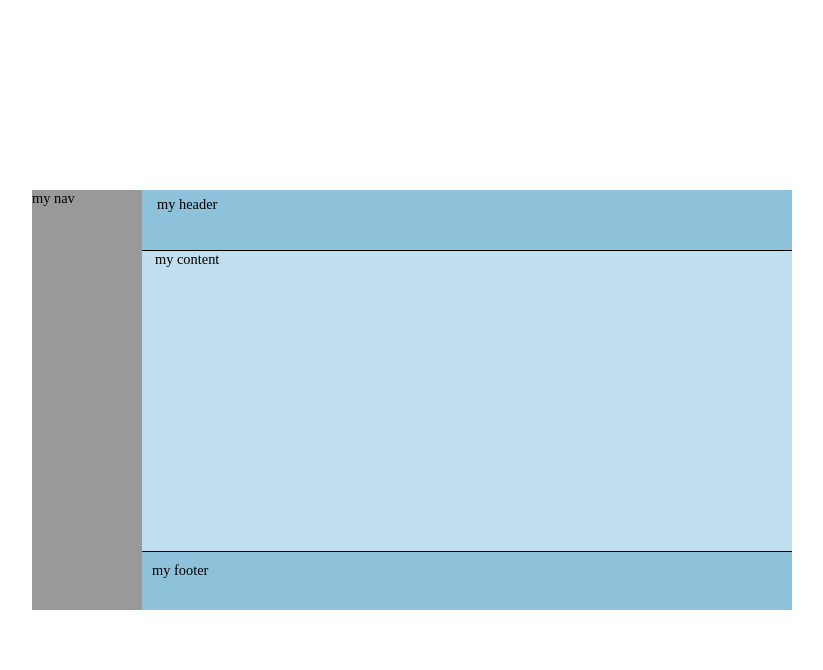
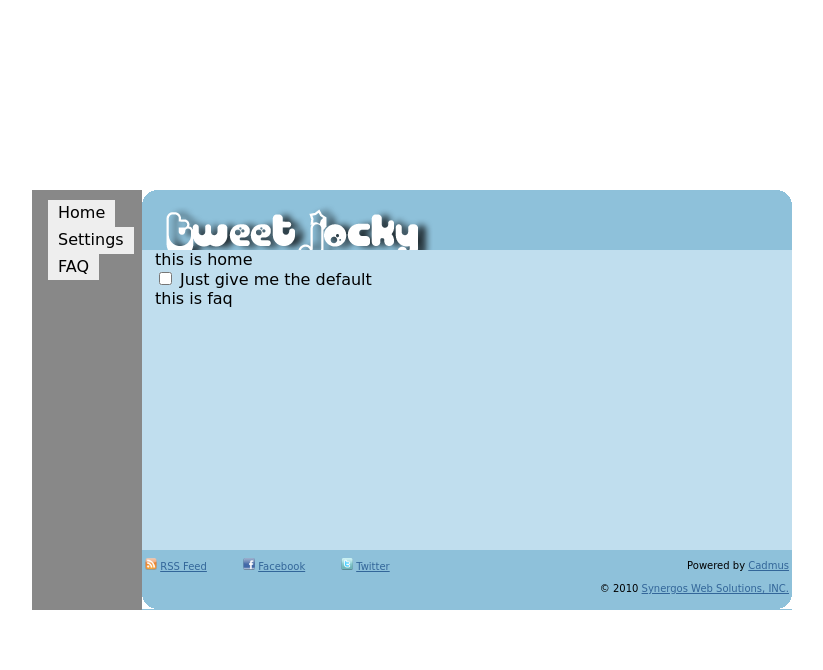
Before and after one commit to dc85/TweetJocky, a PHP site: page /layout.html in a window 1280 px wide. Shown: the top 670 px of the page, without its empty margins (228-1051 px from the left). Run offline with PHP 8.4, Linux system fonts and the light colour scheme; some libraries are stand-ins or nearby versions.

Commit message:
layout+css

```diff
--- a/css/style.css
+++ b/css/style.css
@@ -4,7 +4,7 @@
 		border:0;			/* This removes the border around the viewport in old versions of IE */
 		width:100%;
 		background:#fff;
-		font-size:90%;
+		font-family:"Comic Sans MS", cursive;
 	}
 	a {
 		color:#369;
@@ -28,16 +28,9 @@
 		float:left;
 		width:100%;
 		height:60px;
-		border-bottom:1px solid #000;
 		background:#8EC1DA;
 	}
-	#header p,
-	#header h1,
-	#header h2 {
-		padding:.4em 15px 0 15px;
-		margin:0;
-	}
-	#header ul {
+	ul {
 		clear:left;
 		float:left;
 		width:100%;
@@ -45,13 +38,13 @@
 		margin:10px 0 0 0;
 		padding:0;
 	}
-	#header ul li {
+	ul li {
 		display:inline;
 		list-style:none;
 		margin:0;
 		padding:0;
 	}
-	#header ul li a {
+	ul li a {
 		display:block;
 		float:left;
 		margin:0 0 0 1px;
@@ -64,17 +57,17 @@
 		left:15px;
 		line-height:1.3em;
 	}
-	#header ul li a:hover {
+	ul li a:hover {
 		background:#369;
 		color:#fff;
 	}
-	#header ul li a.active,
-	#header ul li a.active:hover {
+	ul li a.active,
+	ul li a.active:hover {
 		color:#fff;
 		background:#000;
 		font-weight:bold;
 	}
-	#header ul li a span {
+	ul li a span {
 		display:block;
 	}
 	/* column container */
@@ -107,7 +100,7 @@
 	}
 	.leftmenu .colleft {
 		right:650px;			/* right column width */
-		background:#999;	/* left column background colour */
+		background:#888;	/* left column background colour */
 	}
 	.leftmenu .col1 {
 		width:650px;			/* right column content width */
@@ -127,6 +120,7 @@
 	.fullpage .col1 {
 		width:96%;			/* page width minus left and right padding */
 		left:2%;			/* page left padding */
+		height:300px;
 	}
 	/* Footer styles */
 	#footer {
@@ -134,8 +128,8 @@
 		float:left;
 		width:100%;
 		height:60px;
-		border-top:1px solid #000;
 		background:#8EC1DA;
+		font-size:10px;
 	}
 	#footer p {
 		padding:10px;
--- a/layout.html
+++ b/layout.html
@@ -2,8 +2,27 @@
 <html xmlns="http://www.w3.org/1999/xhtml">
 <head>
 <meta http-equiv="Content-Type" content="text/html; charset=utf-8" />
-<title>Untitled Document</title>
+<title>Tweet Jockey</title>
 <link href="css/style.css" rel="stylesheet" type="text/css" />
+<link rel="stylesheet" type="text/css" href="css/jquery.tabs.css">
+<link rel="stylesheet" type="text/css" href="css/jquery.tabs-ie.css">
+<link rel="stylesheet" type="text/css" href="css/niftyCorners.css">
+<link rel="stylesheet" type="text/css" href="css/niftyPrint.css" media="print">
+<script type="text/javascript" src="http://code.jquery.com/jquery-1.4.2.js"></script>
+<script type="text/javascript" src="js/nifty.js"></script>
+<script type="text/javascript" src="js/jquery.tabs.js"></script>
+<script type="text/javascript" src="js/jquery.history_remote.pack.js"></script>
+
+<script type="text/javascript">
+$(document).ready(function() {
+if(!NiftyCheck())
+    return;
+	RoundedTop("div#header","#FFF","#8EC1DA");
+	RoundedBottom("div#footer","#FFF","#8EC1DA");
+	$(".nav").tabs();
+});
+</script>
+
 </head>
 <body>
 <div class="outer">
@@ -12,19 +31,59 @@
         	<div class="colleft">
             	<div class="col1">
                 	<div id="header">
-                    	<p>my header</p>
+                    	<img style="z-index:1000" src="images/logo.png" alt="Tweet Jocky"/>
                     </div>
                     <div class="colmask fullpage">
                     	<div class="fullpage col1">
-                        <p>my content</p>
+                        	<div class="tab" id="home">
+                            	this is home
+                            </div>
+                            <div class="tab" id="settings">
+                            	<input type="checkbox" id="set_default" />
+                                <label for="set_default"> Just give me the default</label>
+                            </div>
+                            <div class="tab" id="faq">
+                            	this is faq
+                            </div>
                         </div>
                     </div>
                     <div id="footer">
-                    	<p>my footer</p>
+                    	<table width="100%" height="50%" border="0">
+                        	<tr>
+                            	<td width="15%">
+                                	<img src="images/feed.png" width="12" height="12" alt="rss feed" />
+                                    <a href="#">RSS Feed</a>
+                                </td>
+                                <td width="15%">
+                               		<img src="images/facebook.png" width="12" height="12" alt="facebook" />
+                                    <a href="#">Facebook</a>
+                                </td>
+                                <td width="15%">
+                               		<img src="images/twitter.png" width="12" height="12" alt="twitter" />
+                                    <a href="#">Twitter</a>
+                                </td>
+                                <td width="55%" align="right">
+                                	Powered by <a href="#">Cadmus</a>
+                                </td>
+                            </tr>
+                        </table>
+                        <table width="100%" border="0">
+							<tr>
+                            	<td width="100%" align="right">
+                                	© 2010 <a href="#">Synergos Web Solutions, INC.</a>
+                                </td>
+                            </tr>
+                        </table>
                     </div>
                 </div>
                 <div class="col2">
-                	<p>my nav</p>
+                	<div class="nav">
+						<ul>
+     						<li><a href="#home" title="tab">Home</a></li>
+     						<li><a href="#settings" title="tab">Settings</a></li>
+      						<li><a href="#faq" title="tab">FAQ</a></li>
+						</ul>
+                    </div>
                 </div>
             </div>
         </div>
```
